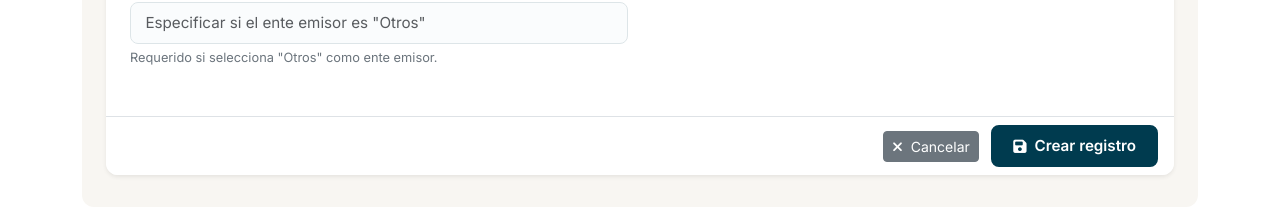
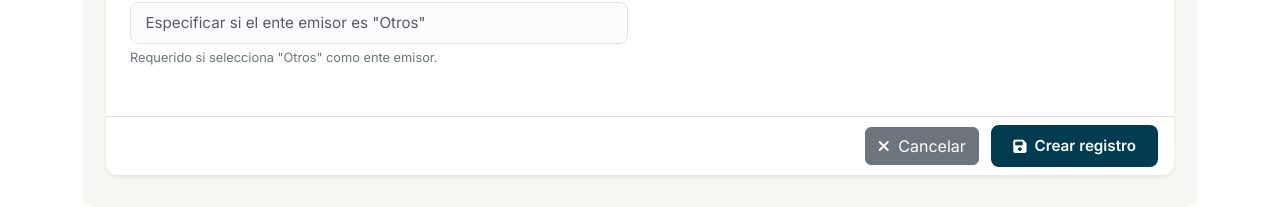
Before and after one commit to Ly239/municipal-consejoj, a Django app: page /documents/create/ in a window 1280 px wide. Shown: the part 1303-1510 px from the top of the page. Run offline with Django 3.2, Linux system fonts and the light colour scheme; the visitor is signed in with stand-in values (Sample User, id 1); data that the repository does not hold is empty; some libraries are stand-ins or nearby versions.

Commit message:
Añadido comentario explicativo sobre como usar los botones corporativos en styles.css, También se corrigio el tamaño del boton cancelar en form_base.html

```diff
--- a/templates/core/form_base.html
+++ b/templates/core/form_base.html
@@ -114,7 +114,7 @@
 
             <!-- Botón Cancelar (neutro) -->
             <a href="{% block cancel_url %}{% url 'core:home' %}{% endblock %}"
-               class="btn btn-secondary btn-sm">
+               class="btn btn-secondary">
                 <i class="fas fa-times me-1"></i> Cancelar
             </a>
 
```
Also changed, not shown: apps/core/static/core/css/styles.css (+26 -0 lines).
